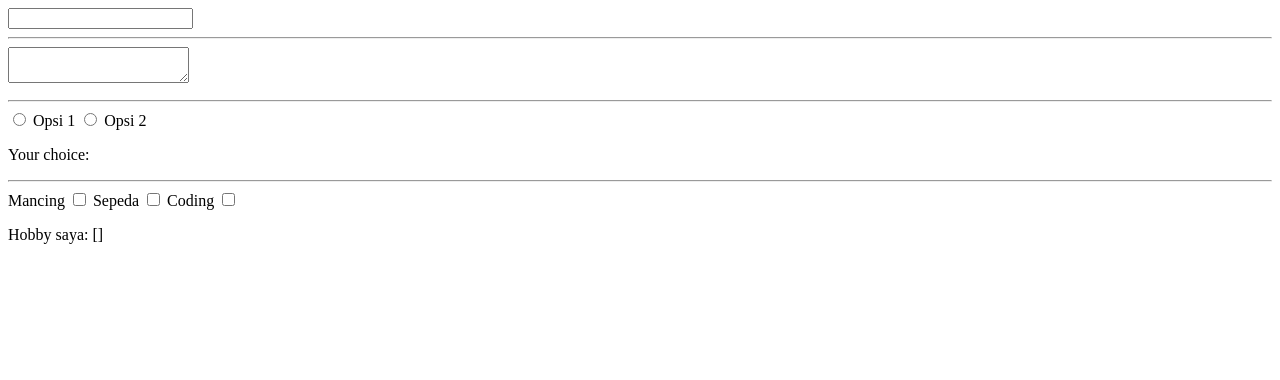
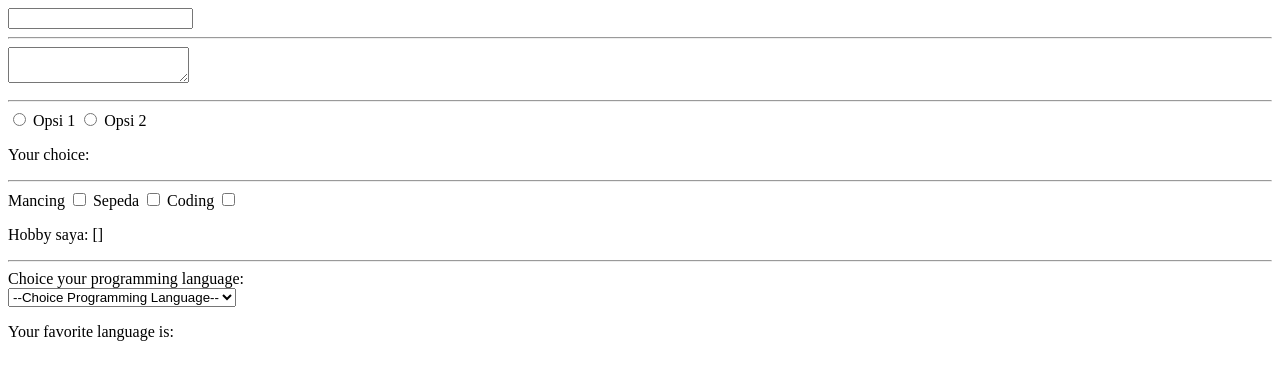
Before and after one commit to taufanbasri/learn-vue-weeework, a plain HTML site: page index.html in a window 1280 px wide. Drawn offline with nearby package versions, Linux system fonts and the light colour scheme.

Commit message:
Directive v-model in select dropdown

```diff
--- a/assets/js/app.js
+++ b/assets/js/app.js
@@ -4,6 +4,7 @@ var app = new Vue({
     message: '',
     textarea: '',
     radiobutton: '',
-    checkbox: []
+    checkbox: [],
+    select: ''
   }
 })
--- a/index.html
+++ b/index.html
@@ -34,6 +34,17 @@
     <ul>
       <li v-for="check in checkbox" :key="check.key">{{ check }}</li>
     </ul>
+    <hr>
+
+    Choice your programming language:<br>
+    <select v-model="select">
+      <option value="" disabled>--Choice Programming Language--</option>
+      <option value="PHP">PHP</option>
+      <option value="Javascript">Javascript</option>
+      <option value="Golang">Golang</option>
+    </select>
+    <br>
+    <p>Your favorite language is: {{ select }}</p>
   </div>
 
     <script src="assets/vendor/vue.js"></script>
```
